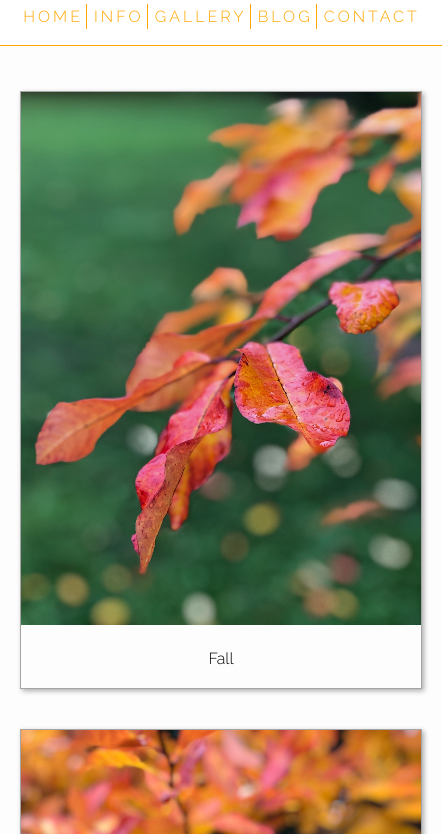
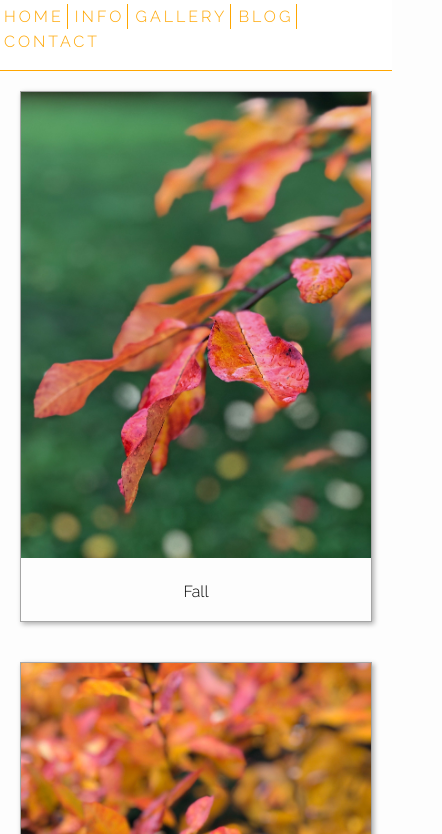
Before and after one commit to Fete82/lindahlweb, a plain HTML site: page gallery.html in a window 390 px wide. Shown: the part 82-916 px from the top of the page, 442 px wide, since content can reach past the window. Drawn offline with Linux system fonts and the light colour scheme.

Commit message:
Add files via upload
fix

```diff
--- a/styles/main.css
+++ b/styles/main.css
@@ -293,6 +293,17 @@
     }
 }
 
+@media screen and (max-width: 450px) {
+    div.gallery {
+        max-width: 350px;
+    }
+
+    div.gallery img {
+        max-width: 350px;
+    }
+
+}
+
 .credit p {
     font-size: 20px;
     margin: 10px;
@@ -346,11 +357,14 @@
 }
 
 .blog-boxes {
-    text-align: justify;
     padding: 0 30px 0 30px;
     line-height: 1.6em;
     max-width: 600px;
 }
+
+    .blog-boxes p {
+        text-align: justify;
+    }
 
 .blog-img {
     max-width: 600px;
```
